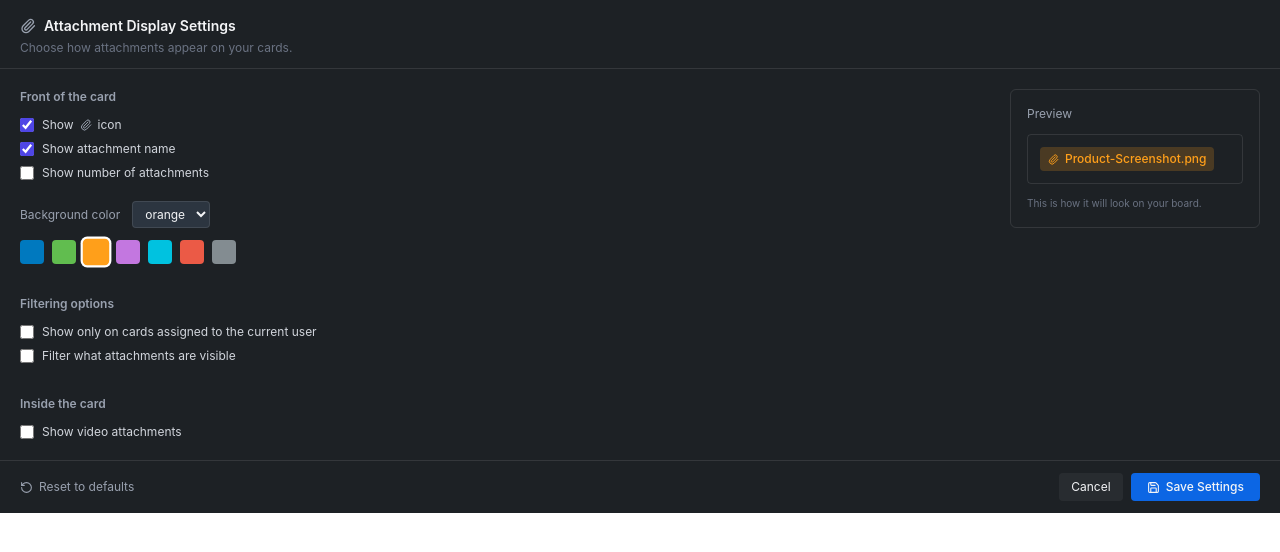
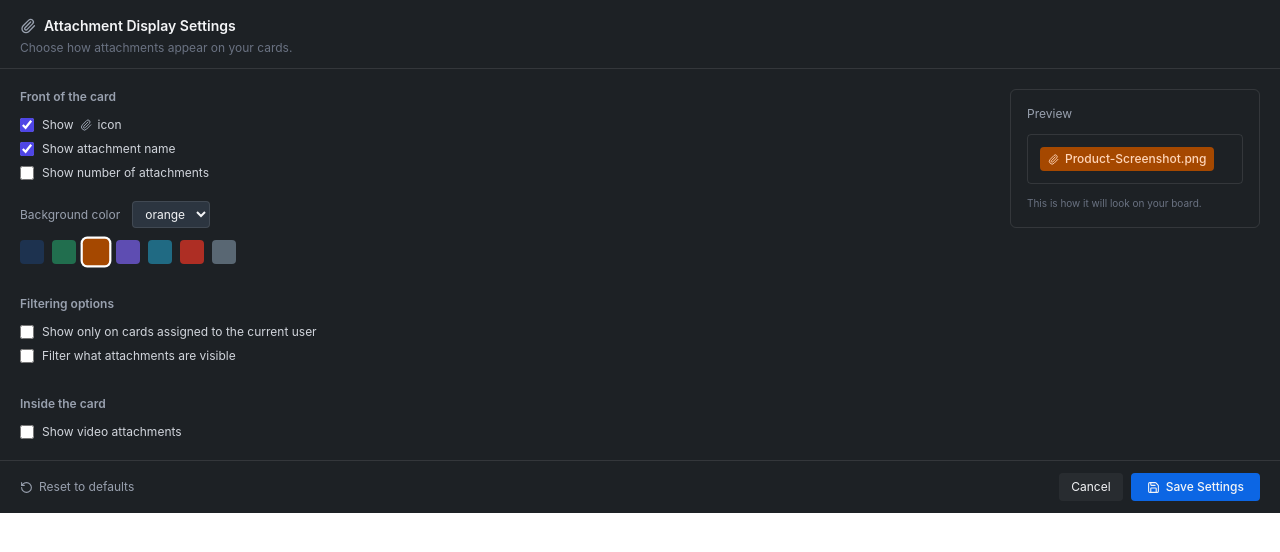
Before and after one commit to Techexplified/smart-attachments-trello, a React (Vite) app: page / in a window 1280 px wide. Shown: the top 552 px of the page. Built offline with nearby package versions, Linux system fonts and the light colour scheme.

Commit message:
color preview update

```diff
--- a/src/components/AttachmentSettingsModal.jsx
+++ b/src/components/AttachmentSettingsModal.jsx
@@ -2,13 +2,41 @@ import { useState, useEffect } from "react";
 import { Paperclip, RotateCcw, Save } from "lucide-react";
 
 const COLORS = [
-  { name: "blue", hex: "#0079BF" },
-  { name: "green", hex: "#61BD4F" },
-  { name: "orange", hex: "#FF9F1A" },
-  { name: "purple", hex: "#C377E0" },
-  { name: "teal", hex: "#00C2E0" },
-  { name: "red", hex: "#EB5A46" },
-  { name: "gray", hex: "#838C91" },
+  {
+    name: "blue",
+    bg: "#1D7AFC33",
+    text: "#579DFF",
+  },
+  {
+    name: "green",
+    bg: "#216E4E",
+    text: "#A6F4C5",
+  },
+  {
+    name: "orange",
+    bg: "#A54800",
+    text: "#FFD5B8",
+  },
+  {
+    name: "purple",
+    bg: "#5E4DB2",
+    text: "#DFC0FF",
+  },
+  {
+    name: "teal",
+    bg: "#206A83",
+    text: "#9DD9EE",
+  },
+  {
+    name: "red",
+    bg: "#AE2E24",
+    text: "#FFD5D2",
+  },
+  {
+    name: "gray",
+    bg: "#596773",
+    text: "#DEE4EA",
+  },
 ];
 
 const DEFAULT_SETTINGS = {
@@ -87,7 +115,8 @@ export default function AttachmentSettingsModal() {
   };
 
   const selectedColor =
-    COLORS.find((c) => c.name === settings.bgColor)?.hex || "#FF9F1A";
+    COLORS.find((c) => c.name === settings.bgColor) ||
+    COLORS.find((c) => c.name === "orange");
 
   return (
     <div className="w-full bg-[#1d2125] text-gray-100 font-sans">
@@ -166,7 +195,7 @@ export default function AttachmentSettingsModal() {
                     key={c.name}
                     onClick={() => update("bgColor", c.name)}
                     style={{
-                      backgroundColor: c.hex,
+                      backgroundColor: c.bg,
                     }}
                     className={`w-6 h-6 rounded transition-all ${
                       settings.bgColor === c.name
@@ -243,8 +272,8 @@ export default function AttachmentSettingsModal() {
                 <div
                   className="flex items-center gap-1.5 text-xs font-medium px-2 py-1 rounded w-fit"
                   style={{
-                    backgroundColor: selectedColor + "33",
-                    color: selectedColor,
+                    backgroundColor: selectedColor.bg,
+                    color: selectedColor.text,
                   }}
                 >
                   {settings.showIcon && <Paperclip size={11} />}
```
